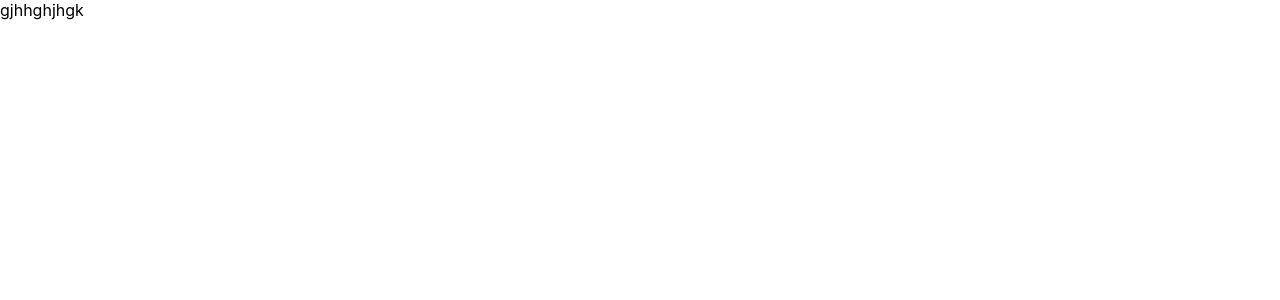
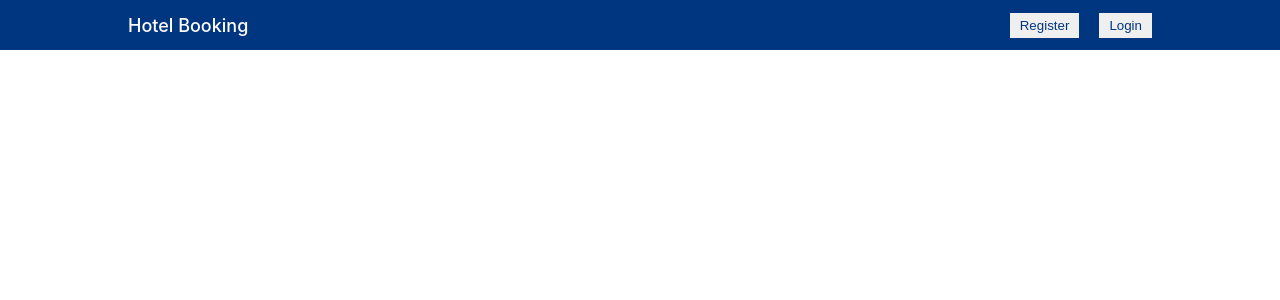
Before and after one commit to pustian-rafiq/nodejs-booking-app, a React (Create React App) app: page / in a window 1280 px wide. Shown: the top 300 px of the page. Built offline with nearby package versions, Linux system fonts and the light colour scheme.

Commit message:
design navbar

```diff
--- /dev/null
+++ b/src/components/navbar/Navbar.jsx
@@ -0,0 +1,17 @@
+import "./navbar.css"
+
+const Navbar = () => {
+  return (
+    <div className="navbar">
+        <div className="navContainer">
+            <span className="logo">Hotel Booking</span>
+            <div className="navItems">
+                <button className="navButton">Register</button>
+                <button className="navButton">Login</button>
+            </div>
+        </div>
+    </div>
+  )
+}
+
+export default Navbar
--- /dev/null
+++ b/src/components/navbar/navbar.css
@@ -0,0 +1,25 @@
+.navbar{
+    height: 50px;
+    background-color: #003580;
+    display: flex;
+    justify-content: center;
+}
+.navContainer{
+    width: 100%;
+    max-width: 1024px;
+    color: white;
+    display: flex;
+    align-items: center;
+    justify-content: space-between;
+}
+.logo{
+    font-weight: 500;
+    font-size: 18px;
+}
+.navButton{
+    margin-left: 20px;
+    border: none;
+    padding: 5px 10px;
+    cursor: pointer;
+    color: #003580;
+}
--- a/src/pages/home/HomePage.jsx
+++ b/src/pages/home/HomePage.jsx
@@ -1,9 +1,10 @@
 import React from 'react'
+import Navbar from '../../components/navbar/Navbar'
 
 const HomePage = () => {
   return (
     <div>
-        gjhhghjhgk
+       <Navbar/>
     </div>
   )
 }
```
Also changed, not shown: src/pages/home/home.css (added).
